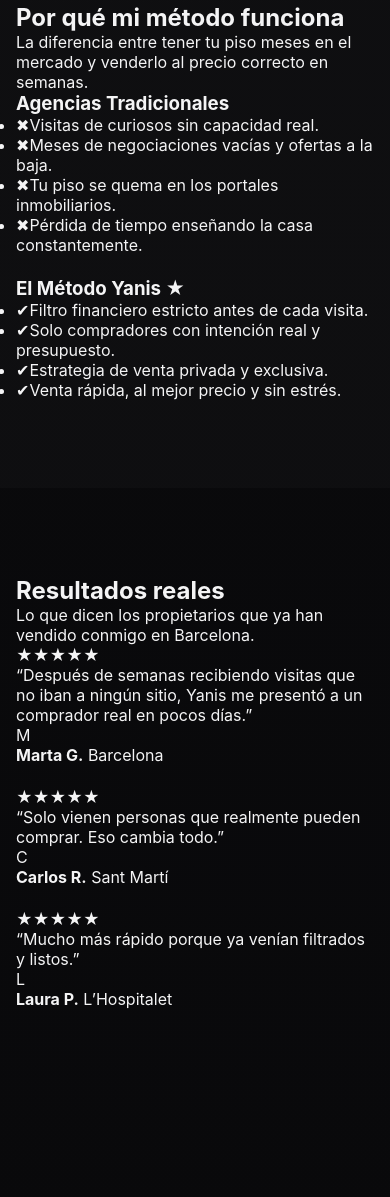
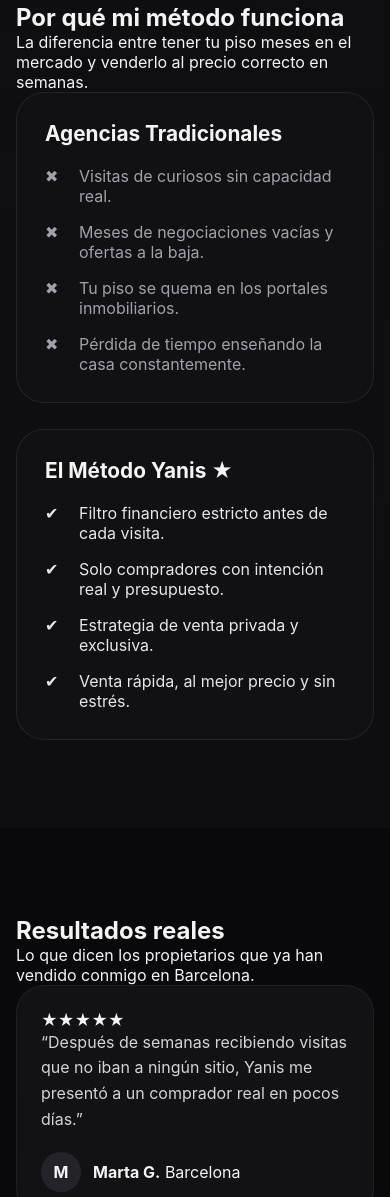
Before and after one commit to lua66/venta-piso-barcelona, a plain HTML site: page index.html in a window 390 px wide. Shown: the part 1532-2729 px from the top of the page. Drawn offline with Linux system fonts and the light colour scheme.

Commit message:
Update index.html

```diff
--- a/index.html
+++ b/index.html
@@ -384,7 +384,91 @@ h1{
   .test-grid{
     grid-template-columns:1fr;
   }
+/* 🔥 FIX SECCIONES ROTAS */
 
+/* COMPARISON */
+.comparison{
+  display:grid;
+  grid-template-columns:1fr 1fr;
+  gap:26px;
+  max-width:1020px;
+  margin:0 auto;
+}
+
+.compare-card{
+  border-radius:28px;
+  padding:28px;
+  background:#111114;
+  border:1px solid rgba(255,255,255,.08);
+}
+
+.compare-card h3{
+  margin-bottom:20px;
+  font-size:1.3rem;
+}
+
+.compare-list{
+  list-style:none;
+  display:grid;
+  gap:16px;
+}
+
+.compare-list li{
+  display:grid;
+  grid-template-columns:24px 1fr;
+  gap:10px;
+  color:var(--muted);
+}
+
+.good .compare-list li{
+  color:#e5e7eb;
+}
+
+/* TESTIMONIOS */
+.test-grid{
+  display:grid;
+  grid-template-columns:repeat(3,1fr);
+  gap:22px;
+}
+
+.test-card{
+  background:rgba(255,255,255,.04);
+  border:1px solid rgba(255,255,255,.06);
+  border-radius:28px;
+  padding:24px;
+}
+
+.test-card p{
+  margin-bottom:20px;
+  color:#d4d4d8;
+  line-height:1.6;
+}
+
+.author{
+  display:flex;
+  align-items:center;
+  gap:12px;
+}
+
+.avatar{
+  width:40px;
+  height:40px;
+  border-radius:50%;
+  background:#232329;
+  display:grid;
+  place-items:center;
+  font-weight:bold;
+}
+
+/* 🔥 RESPONSIVE PARA ESTO */
+@media (max-width:768px){
+  .comparison{
+    grid-template-columns:1fr;
+  }
+
+  .test-grid{
+    grid-template-columns:1fr;
+  }
 }
 
 </style>
```
